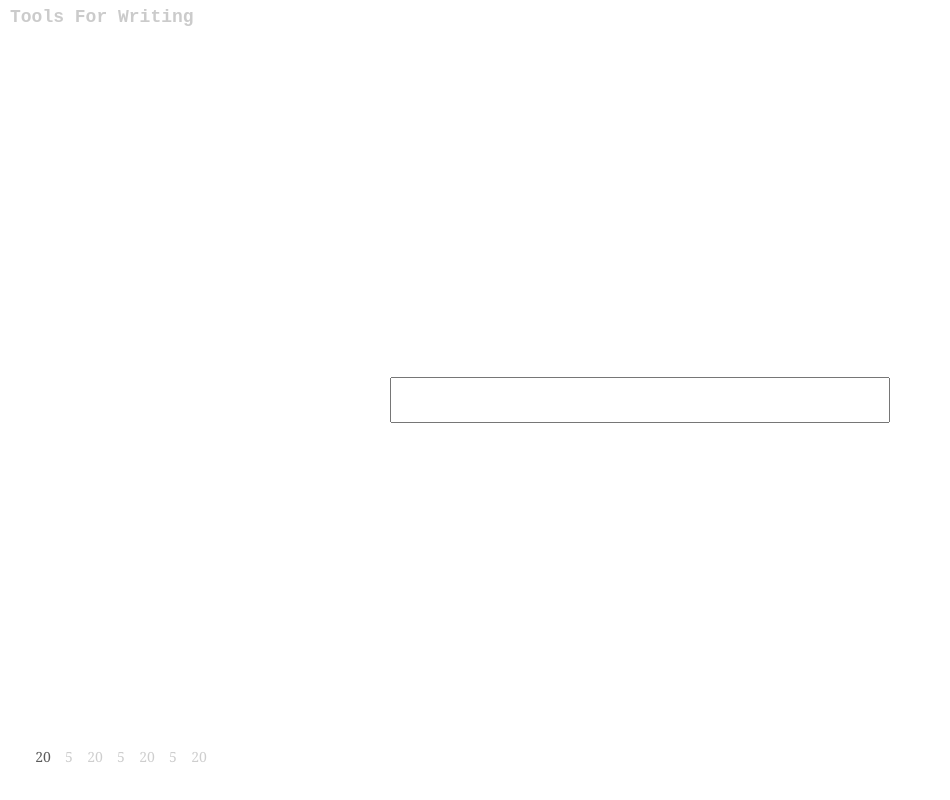
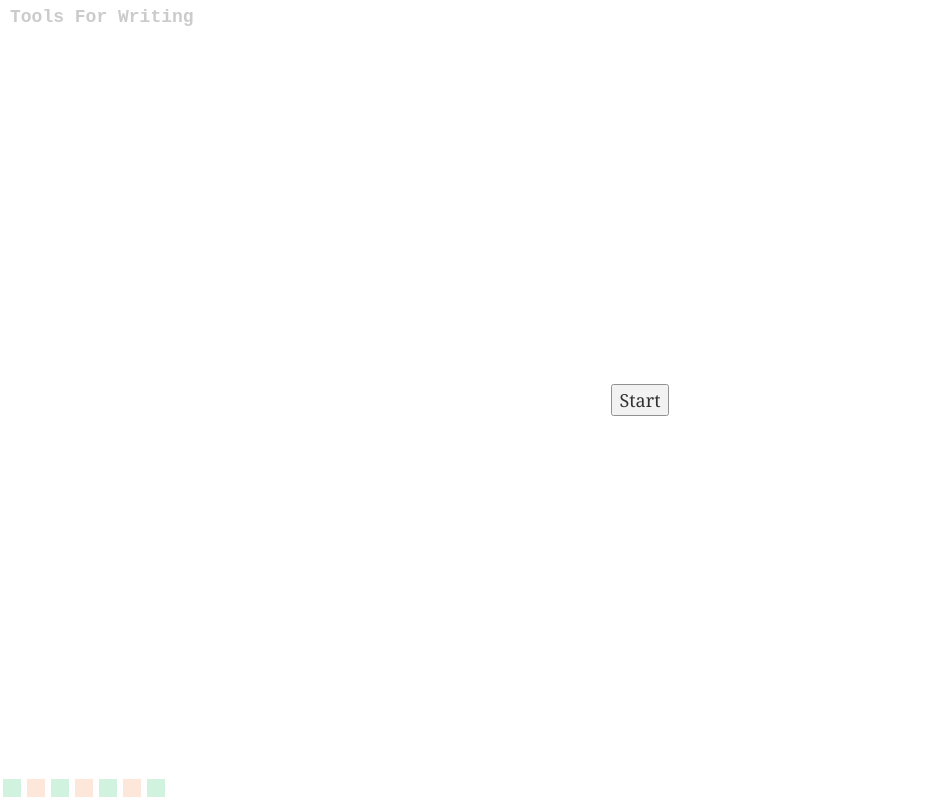
Before and after one commit to adamwatters/tools-for-writing, a Gatsby site: page /one-way in a window 1280 px wide. Shown: the whole page, without its empty margins (0-950 px from the left). Built offline with nearby package versions, Linux system fonts and the light colour scheme; Gatsby itself is replaced by a stand-in of ours.

Commit message:
pomodoro as container component

```diff
--- a/src/components/oneway.js
+++ b/src/components/oneway.js
@@ -1,4 +1,5 @@
 import React from 'react'
+import Pomodoro from '../components/pomodoro.js'
 
 const today = new Date()
 let dd = today.getDate()
@@ -14,138 +15,6 @@ if (mm < 10) {
 }
 
 const formattedDate = mm + '/' + dd + '/' + yyyy
-
-class Timer extends React.Component {
-  constructor() {
-    super()
-    this.config = [
-      { segmentType: 'work', segmentLength: 20 },
-      { segmentType: 'break', segmentLength: 5 },
-      { segmentType: 'work', segmentLength: 20 },
-      { segmentType: 'break', segmentLength: 5 },
-      { segmentType: 'work', segmentLength: 20 },
-      { segmentType: 'break', segmentLength: 5 },
-      { segmentType: 'work', segmentLength: 20 },
-    ]
-    this.state = {
-      clock: 1,
-    }
-  }
-  componentDidMount() {
-    setInterval(() => {
-      this.setState({
-        clock: this.state.clock + 1,
-      })
-    }, 60000)
-  }
-  render() {
-    let distributableTime = this.state.clock
-    const segments = []
-    let breakTimeRemaining = null
-    this.config.forEach(s => {
-      if (distributableTime === 0) {
-        segments.push({
-          segmentType: s.segmentType,
-          segmentLength: s.segmentLength,
-          remaining: s.segmentLength,
-          status: 'future',
-        })
-      } else if (distributableTime <= s.segmentLength) {
-        if (s.segmentType === 'break') {
-          breakTimeRemaining = s.segmentLength - distributableTime
-        }
-        segments.push({
-          segmentType: s.segmentType,
-          segmentLength: s.segmentLength,
-          remaining: s.segmentLength - distributableTime,
-          status: 'active',
-        })
-        distributableTime = 0
-      } else if (distributableTime > s.segmentLength) {
-        segments.push({
-          segmentType: s.segmentType,
-          segmentLength: s.segmentLength,
-          remaining: s.segmentLength - distributableTime,
-          status: 'complete',
-        })
-        distributableTime = distributableTime - s.segmentLength
-      }
-    })
-    return (
-      <div>
-        {!!breakTimeRemaining && (
-          <div
-            style={{
-              position: 'absolute',
-              left: 0,
-              bottom: 0,
-              top: 0,
-              right: 0,
-              display: 'flex',
-              flexDirection: 'row',
-              alignContent: 'center',
-              alignItems: 'center',
-              color: 'white',
-              backgroundColor: 'black',
-              opacity: 0.8,
-            }}
-          >
-            <div style={{ textAlign: 'center', width: '100%' }}>
-              {`Break Time - ${breakTimeRemaining}  minute${
-                breakTimeRemaining === 1 ? '' : 's'
-              } remaining`}
-            </div>
-          </div>
-        )}
-        <div
-          style={{
-            position: 'absolute',
-            left: 0,
-            bottom: 0,
-            display: 'flex',
-            flexDirection: 'row',
-            opacity: 0.8,
-          }}
-        >
-          {segments.map((s, i) => {
-            if (s.status === 'complete') {
-              return (
-                <div
-                  key={i}
-                  style={{
-                    width: '24px',
-                    height: '24px',
-                    backgroundColor: 'black',
-                    opacity: 0.8,
-                    borderRadius: '50%',
-                    margin: '1px',
-                  }}
-                />
-              )
-            }
-            return (
-              <div
-                key={i}
-                style={{
-                  width: '24px',
-                  height: '24px',
-                  lineHeight: '24px',
-                  fontSize: '14px',
-                  textAlign: 'center',
-                  transition: 'opacity 300ms',
-                  opacity: s.status === 'active' ? 1 : 0.3,
-                  margin: '1px',
-                }}
-              >
-                {`${s.status === 'active' ? s.remaining + 1 : s.segmentLength}`}
-              </div>
-            )
-          })}
-        </div>
-      </div>
-    )
-  }
-}
 
 class BigPicture extends React.Component {
   constructor() {
@@ -196,7 +65,7 @@ class BigPicture extends React.Component {
             left: '0',
             display: 'flex',
             justifyContent: 'center',
-            alignItems: 'center',
+            alignItems: 'flex-start',
             fontSize: '18px',
             right: '50%',
             top: 0,
@@ -220,7 +89,7 @@ class BigPicture extends React.Component {
             left: '50%',
             display: 'flex',
             justifyContent: 'center',
-            alignItems: 'center',
+            alignItems: 'flex-start',
             fontSize: '18px',
             right: '0',
             top: 0,
@@ -265,6 +134,7 @@ class OneWay extends React.Component {
   render() {
     const { committed, inTheWorks } = this.state
     return (
+      <Pomodoro>
         <div
           style={{
             display: 'flex',
@@ -312,8 +182,8 @@ class OneWay extends React.Component {
               }}
             />
           </div>
-        <Timer />
         </div>
+      </Pomodoro>
     )
   }
 }
--- /dev/null
+++ b/src/components/pomodoro.js
@@ -0,0 +1,218 @@
+import React from 'react'
+
+class Pomodoro extends React.Component {
+  constructor() {
+    super()
+    this.config = [
+      { segmentType: 'work', segmentLength: 1200 },
+      { segmentType: 'break', segmentLength: 300 },
+      { segmentType: 'work', segmentLength: 1200 },
+      { segmentType: 'break', segmentLength: 300 },
+      { segmentType: 'work', segmentLength: 1200 },
+      { segmentType: 'break', segmentLength: 300 },
+      { segmentType: 'work', segmentLength: 1200 },
+    ]
+    const persistedStateString =
+      typeof window !== `undefined`
+        ? window.localStorage.getItem('pomodoro.state')
+        : '{}'
+    this.state = persistedStateString
+      ? JSON.parse(persistedStateString)
+      : {
+          clock: 1,
+          started: false,
+        }
+  }
+
+  setClockInterval() {
+    this.clockInterval = setInterval(() => {
+      this.setState({
+        clock: this.state.clock + 1,
+      })
+    }, 10)
+  }
+
+  resetClock() {
+    clearInterval(this.clockInterval)
+    this.setState({ started: false, clock: 1 })
+  }
+
+  startClock() {
+    this.setState({ started: true })
+    this.setClockInterval()
+  }
+
+  componentDidMount() {
+    // if state is booted from local storage
+    if (this.state.started) {
+      this.setClockInterval()
+    }
+  }
+
+  componentDidUpdate() {
+    if (typeof window !== `undefined`) {
+      window.localStorage.setItem('pomodoro.state', JSON.stringify(this.state))
+    }
+  }
+
+  renderSegments(segments) {
+    return segments.map((s, i) => {
+      if (s.status === 'complete') {
+        return (
+          <div
+            key={i}
+            style={{
+              width: '18px',
+              height: '18px',
+              backgroundColor:
+                s.segmentType === 'work'
+                  ? 'rgb(16, 188, 94)'
+                  : 'rgb(244, 134, 65)',
+              borderRadius: '50%',
+              margin: '3px',
+            }}
+          />
+        )
+      }
+      return (
+        <div
+          key={i}
+          style={{
+            width: '18px',
+            height: '18px',
+            position: 'relative',
+            lineHeight: '24px',
+            fontSize: '14px',
+            textAlign: 'center',
+            backgroundColor:
+              s.segmentType === 'work'
+                ? 'rgb(16, 188, 94, .3)'
+                : 'rgb(244, 134, 65, .3)',
+            margin: '3px',
+          }}
+        >
+          <div
+            style={{
+              backgroundColor:
+                s.segmentType === 'work'
+                  ? 'rgb(16, 188, 94, 1)'
+                  : 'rgb(244, 134, 65, 1)',
+              position: 'absolute',
+              bottom: 0,
+              left: 0,
+              right: 0,
+              height: `${((s.segmentLength - s.remaining) / s.segmentLength) *
+                100}%`,
+            }}
+          />
+        </div>
+      )
+    })
+  }
+
+  renderBreakWall(breakTimeRemaining) {
+    return (
+      !!breakTimeRemaining && (
+        <div
+          style={{
+            position: 'absolute',
+            left: 0,
+            bottom: 0,
+            top: 0,
+            right: 0,
+            display: 'flex',
+            flexDirection: 'row',
+            alignContent: 'center',
+            alignItems: 'center',
+            color: 'white',
+            backgroundColor: 'black',
+            opacity: 0.8,
+          }}
+        >
+          <div style={{ textAlign: 'center', width: '100%' }}>
+            {`Break Time - ${breakTimeRemaining}  second${
+              breakTimeRemaining === 1 ? '' : 's'
+            } remaining`}
+          </div>
+        </div>
+      )
+    )
+  }
+
+  render() {
+    let distributableTime = this.state.clock
+    const segments = []
+    let breakTimeRemaining = null
+    this.config.forEach(s => {
+      if (distributableTime === 0) {
+        segments.push({
+          segmentType: s.segmentType,
+          segmentLength: s.segmentLength,
+          remaining: s.segmentLength,
+          status: 'future',
+        })
+      } else if (distributableTime <= s.segmentLength) {
+        if (s.segmentType === 'break') {
+          breakTimeRemaining = s.segmentLength - distributableTime
+        }
+        segments.push({
+          segmentType: s.segmentType,
+          segmentLength: s.segmentLength,
+          remaining: s.segmentLength - distributableTime,
+          status: 'active',
+        })
+        distributableTime = 0
+      } else if (distributableTime > s.segmentLength) {
+        segments.push({
+          segmentType: s.segmentType,
+          segmentLength: s.segmentLength,
+          remaining: s.segmentLength - distributableTime,
+          status: 'complete',
+        })
+        distributableTime = distributableTime - s.segmentLength
+      }
+    })
+    return (
+      <div
+        style={{
+          position: 'absolute',
+          left: 0,
+          right: 0,
+          top: 0,
+          bottom: 0,
+          display: 'flex',
+          flexDirection: 'row',
+          alignItems: 'center',
+          justifyContent: 'center',
+          opacity: 0.8,
+        }}
+      >
+        {this.state.started ? (
+          this.props.children
+        ) : (
+          <button onClick={() => this.startClock()}>Start</button>
+        )}
+        <div
+          onClick={() => {
+            if (window.confirm('Are you sure you want to reset the timer?')) {
+              this.resetClock()
+            }
+          }}
+          style={{
+            position: 'absolute',
+            left: 0,
+            bottom: 0,
+            display: 'flex',
+            flexDirection: 'row',
+            opacity: 0.8,
+          }}
+        >
+          {this.renderSegments(segments)}
+        </div>
+        {this.renderBreakWall(breakTimeRemaining)}
+      </div>
+    )
+  }
+}
+
+export default Pomodoro
```
Lines whose indentation alone changed are shown as unchanged.
